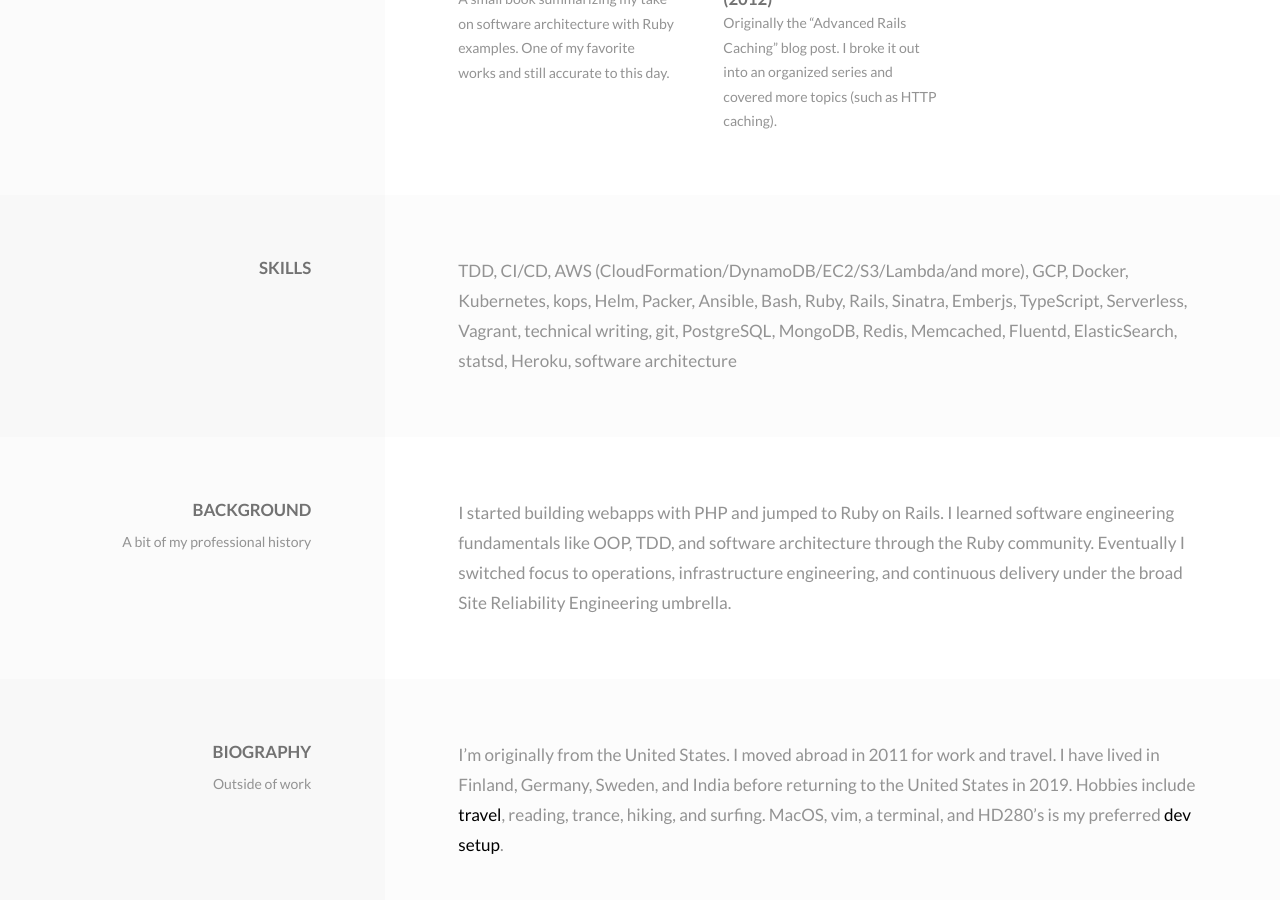
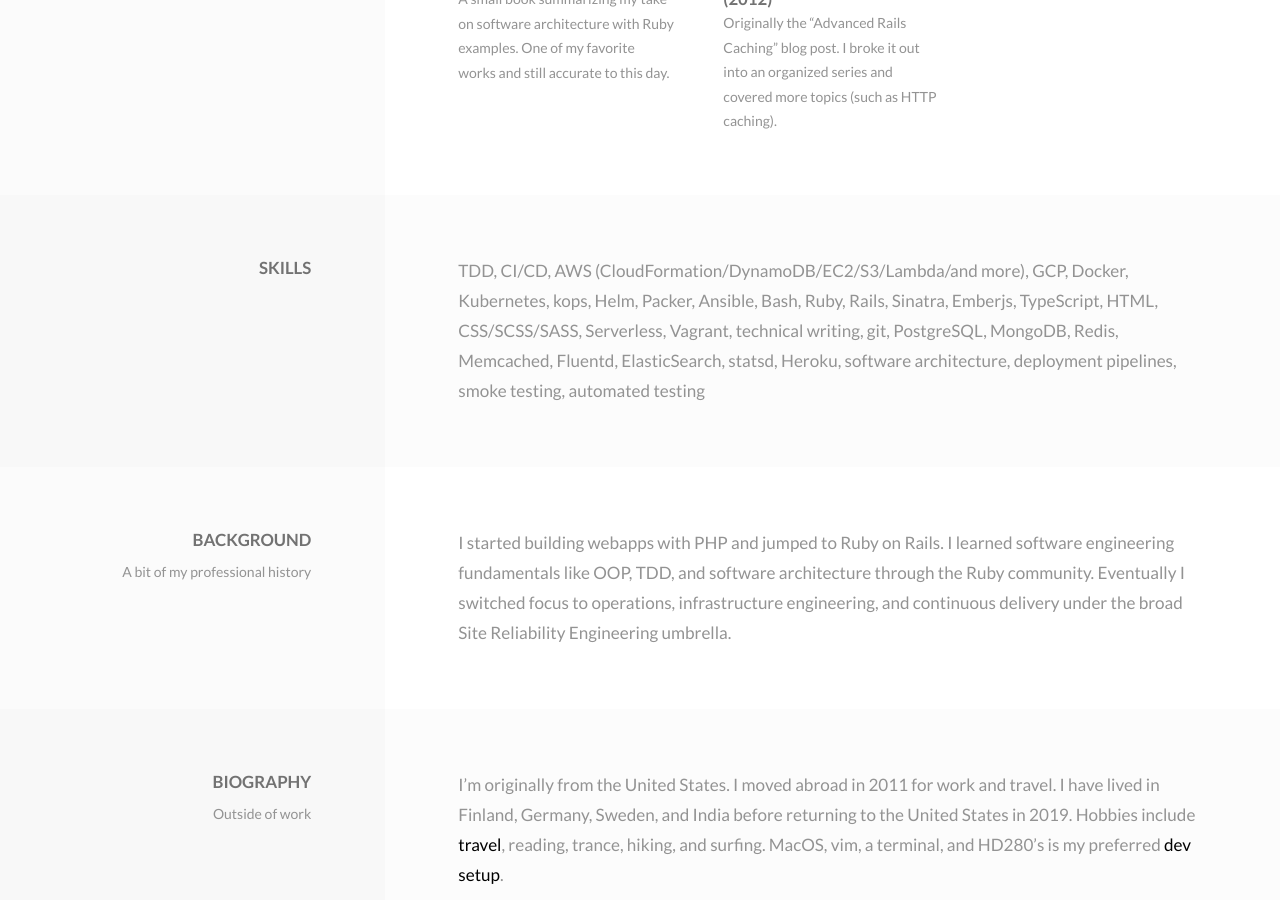
Before and after one commit to ahawkins/resume, a Jekyll site: the page built from index.md, in a window 1280 px wide and 900 px high, scrolled down 3579 px. Built offline with Jekyll 4.4.1, drawn with Linux system fonts in a browser that asks for light colours; nearby versions of some CDN libraries.

Commit message:
feat(skills): add more

```diff
--- a/_data/resume.yml
+++ b/_data/resume.yml
@@ -30,9 +30,10 @@ background: |
 skills: |
   TDD, CI/CD, AWS (CloudFormation/DynamoDB/EC2/S3/Lambda/and more), GCP,
   Docker, Kubernetes, kops, Helm, Packer, Ansible, Bash, Ruby, Rails, Sinatra,
-  Emberjs, TypeScript, Serverless, Vagrant, technical writing, git, PostgreSQL,
-  MongoDB, Redis, Memcached, Fluentd, ElasticSearch, statsd, Heroku, software
-  architecture
+  Emberjs, TypeScript, HTML, CSS/SCSS/SASS, Serverless, Vagrant, technical
+  writing, git, PostgreSQL, MongoDB, Redis, Memcached, Fluentd, ElasticSearch,
+  statsd, Heroku, software architecture, deployment pipelines, smoke testing,
+  automated testing
 bio: |
   I'm originally from the United States. I moved abroad in 2011 for work and
   travel. I have lived in Finland, Germany, Sweden, and India before returning
```
